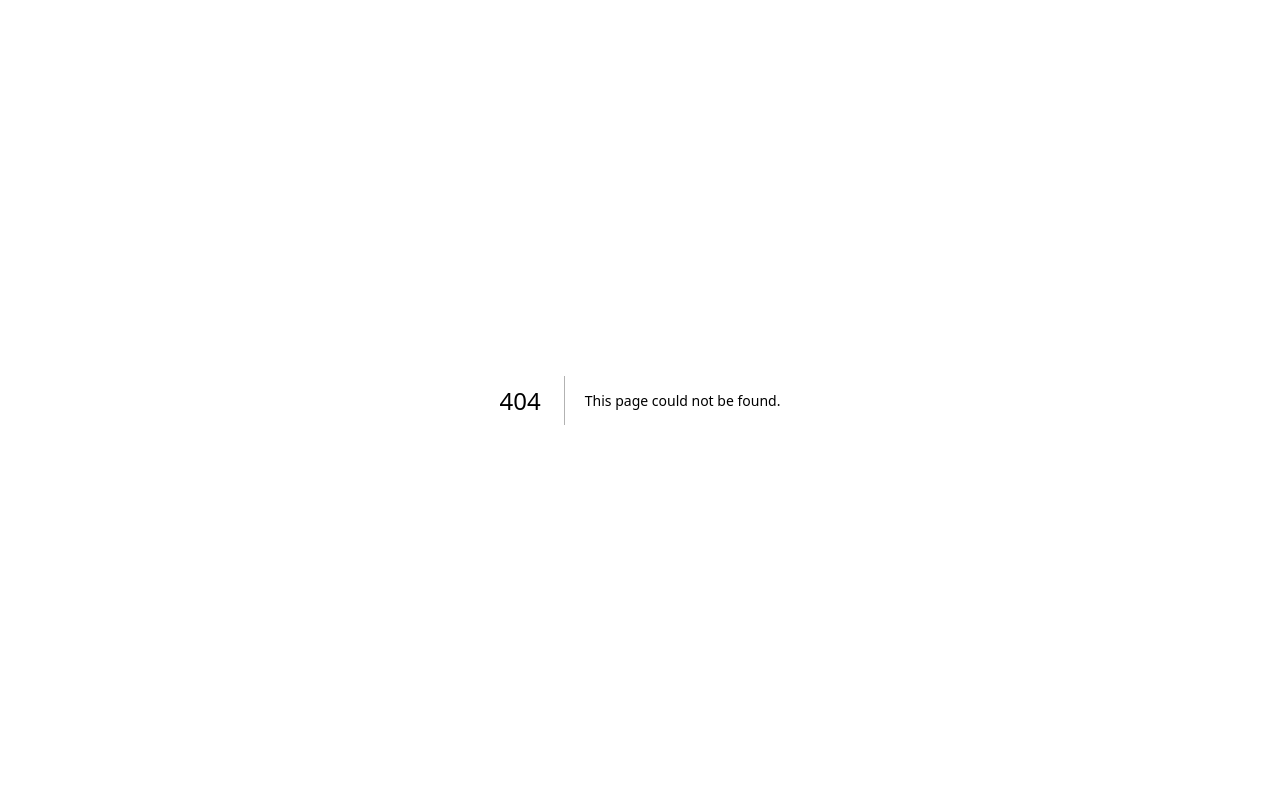
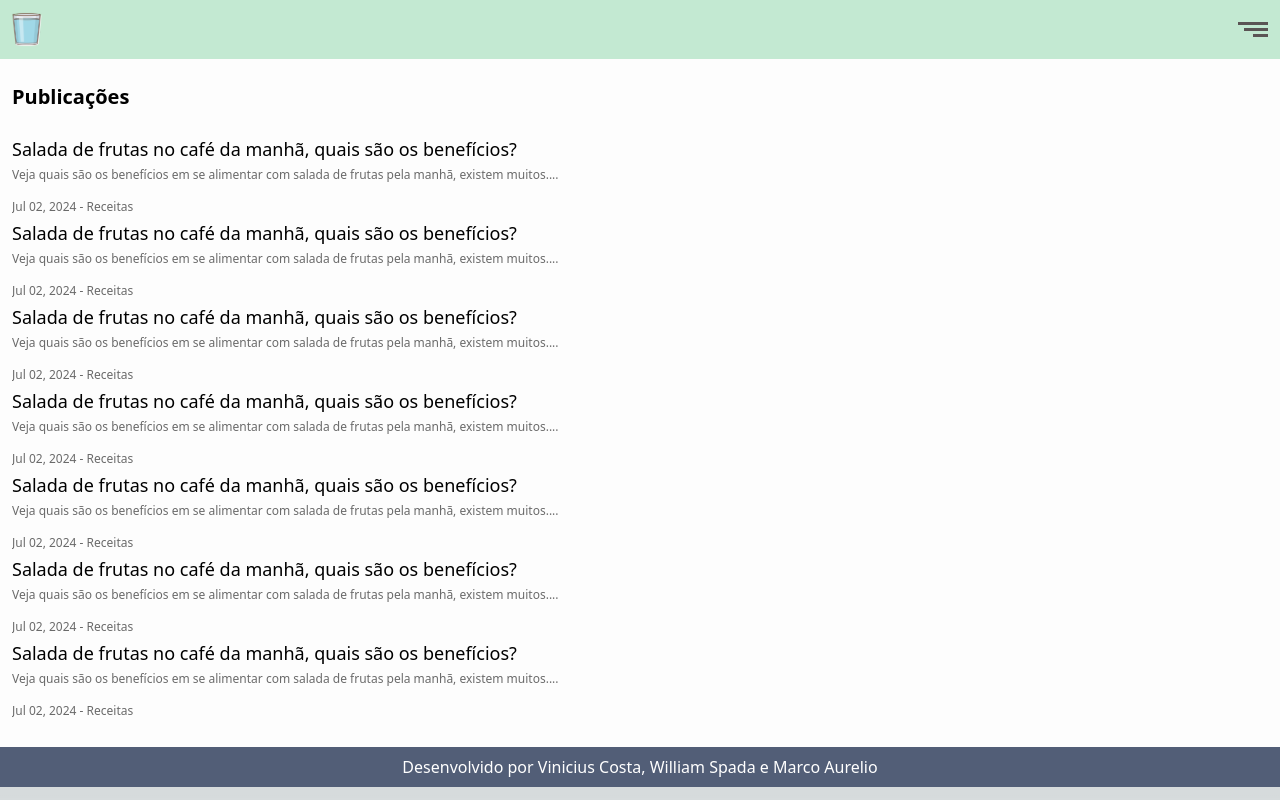
Before and after one commit to wrspada02/jornada-saudavel, a Next.js app: page /nutricionist-list in a window 1280 px wide. Before the commit this address had no page. Built offline with nearby package versions, Linux system fonts and the light colour scheme.

Commit message:
feat: nutricionist list

```diff
--- /dev/null
+++ b/src/pages/nutricionist-list.tsx
@@ -0,0 +1,39 @@
+import { Footer } from "@/components/Footer";
+import { Header } from "@/components/Header";
+import { PostCard } from "@/components/PostCard";
+import React from "react";
+
+export default function NutricionistList() {
+    return (
+        <>
+            <Header />
+            <main className="px-3 py-6 bg-[#FDFDFD]">
+                <h1 className="font-bold text-xl mb-6">Publicações</h1>
+                <ul className="max-h-[78vh] overflow-auto">
+                    <li>
+                        <PostCard />
+                    </li>
+                    <li>
+                        <PostCard />
+                    </li>
+                    <li>
+                        <PostCard />
+                    </li>
+                    <li>
+                        <PostCard />
+                    </li>
+                    <li>
+                        <PostCard />
+                    </li>
+                    <li>
+                        <PostCard />
+                    </li>
+                    <li>
+                        <PostCard />
+                    </li>
+                </ul>
+            </main>
+            <Footer />
+        </>
+    );
+}
```
